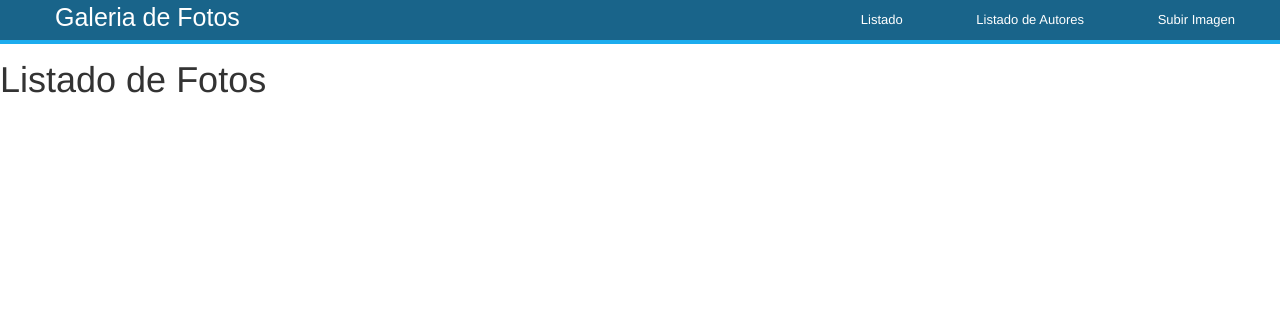
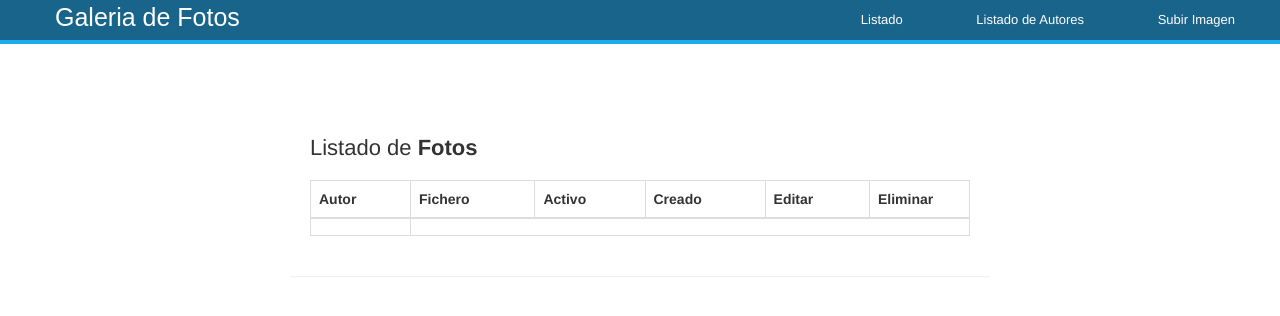
Before and after one commit to HectorDelAlt/galeria, a PHP site: page /listado.php in a window 1280 px wide. Shown: the top 316 px of the page. Run offline with PHP 8.4, Linux system fonts and the light colour scheme; lists and menus that the app fills with data are empty; some libraries are stand-ins or nearby versions.

Commit message:
Listado de Fotos (Sin php)

```diff
--- a/listado.php
+++ b/listado.php
@@ -27,7 +27,38 @@
         </div>
     </div>
     <br><br>
-    <h1>Listado de Fotos</h1>
+    <br><br>
+    <div class="container">
+        <div class="table-wrapper">
+            <div class="table-title">
+                <div class="row">
+                    <div class="col-sm-8">
+                        <h2>Listado de <b>Fotos</b></h2>
+                    </div>
+                    <div class="col-sm-4">
+                    </div>
+                </div>
+            </div>
+            <table class="table table-bordered">
+                <thead>
+                    <tr>
+                        <th>Autor</th>
+                        <th>Fichero</th>
+                        <th>Activo</th>
+                        <th>Creado</th>
+                        <th>Editar</th>
+                        <th>Eliminar</th>
+                    </tr>
+                </thead>
+                </thead>
+                <tbody>
+                    <tr>
+                        <td>
+                        </td>
+                    </tr>
+            </table>
+        </div>
+    </div>
 
 </body>
 
```
